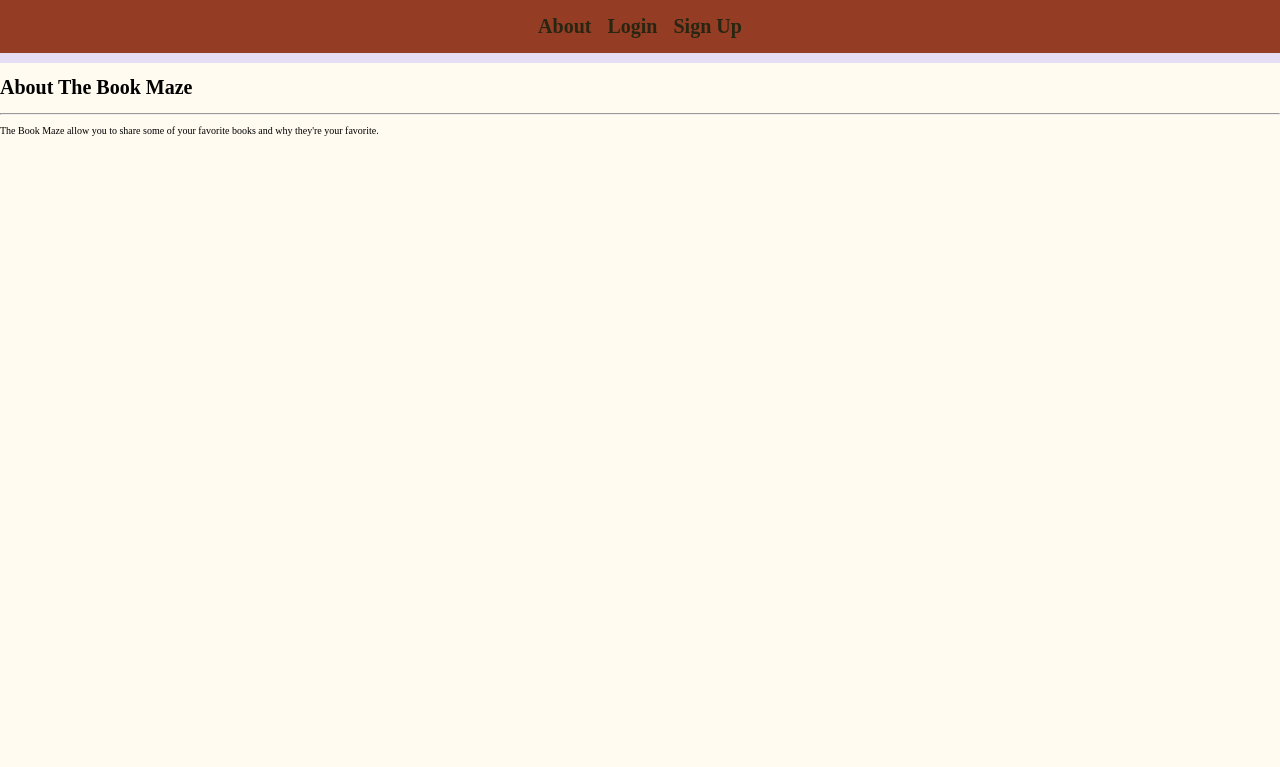
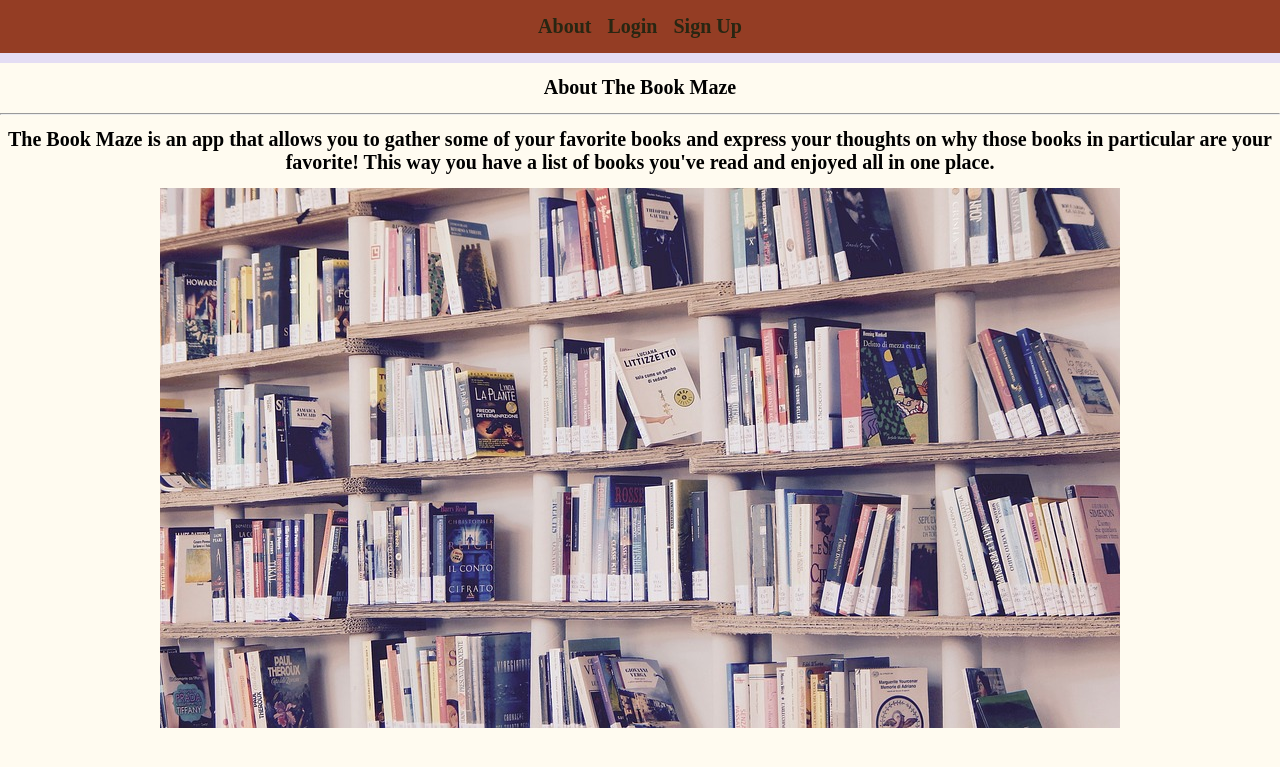
Before and after one commit to zmewa079/the-book-maze, a Django app: page /about/ in a window 1280 px wide. Shown: the top 767 px of the page. Run offline with Django 3.2, Linux system fonts and the light colour scheme; some web fonts are replaced.

Commit message:
finish styling about page

```diff
--- a/main_app/static/css/home.css
+++ b/main_app/static/css/home.css
@@ -61,8 +61,7 @@ main > section {
   margin-top: 10px;
 }
 
-section {
-  border: solid;
+.login-border {
   padding: 100px;
   border-radius: 50px;
   border: 5px solid black;
--- a/main_app/templates/about.html
+++ b/main_app/templates/about.html
@@ -1,3 +1,4 @@
+
 <!DOCTYPE html>
 <html lang="en">
 <head>
@@ -11,11 +12,13 @@
 
 {% block content %}
 
-<h1>About The Book Maze</h1>
+<h1 style="text-align:center">About The Book Maze</h1>
 <hr />
-<p>
-  The Book Maze allow you to share some of your favorite books and why they're your favorite.
-</p>
+<h1 style="text-align:center">
+  The Book Maze is an app that allows you to gather some of your favorite books and express your thoughts on why those books in particular are your favorite! This way you have a list of books you've read and enjoyed all in one place.
+</h1>
+<center><img src="/static/images/books.jpeg" alt="library"
+/></center>
 
 {% endblock %}
 </body>
--- a/main_app/templates/home.html
+++ b/main_app/templates/home.html
@@ -10,11 +10,11 @@
 
 <section class="logo-container">
   <div class="book-container">
-    <img src="{% static 'images/books.jpeg' %}" alt="The Cat Collector Cat" />
+    <img src="{% static 'images/books.jpeg' %}" alt="books" />
   </div>
 </section>
 {% if not user.is_authenticated %}
-  <section>
+  <section class='login-border'>
     <form action="{% url 'home' %}" method="post" class="login">
       <h1>Login</h1>
       {% csrf_token %}
```
Also changed, not shown: main_app/static/css/base.css (line endings or trailing spaces), main_app/static/images/library.jpeg (added).
